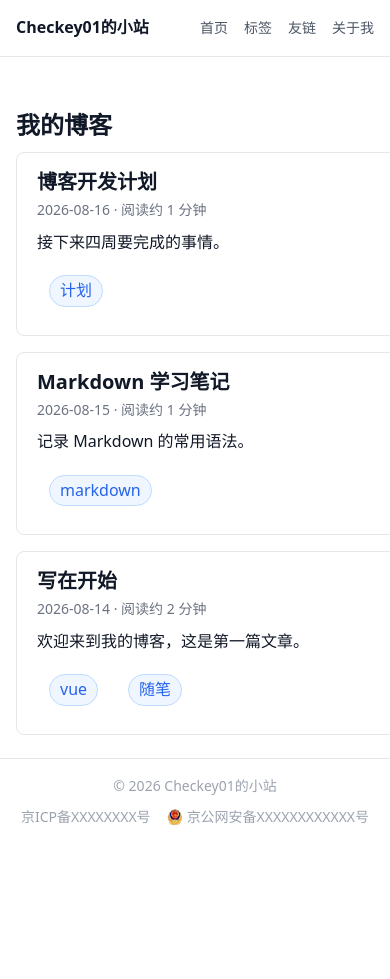
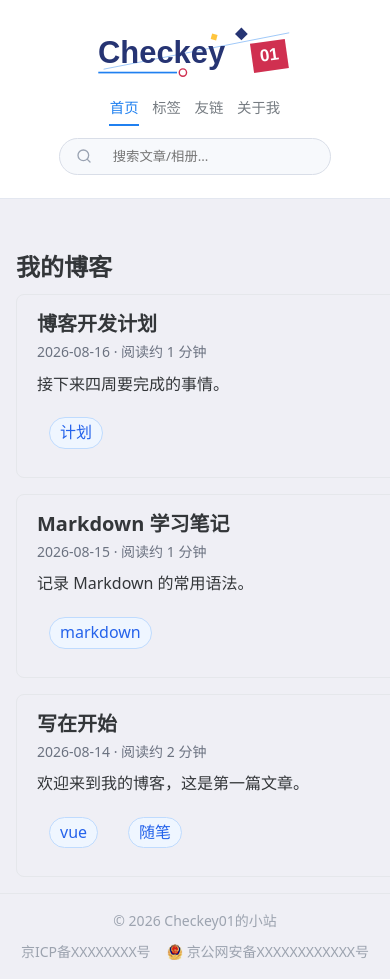
Before and after one commit to CheckeyZerone/Checkey01-Blog-Simple-Frontend, a Vue app: page / in a window 390 px wide. Shown: the top 979 px of the page. Before the commit the page ends 844 px from the top, so only its background shows below. Built offline with nearby package versions, Linux system fonts and the light colour scheme.

Commit message:
feat: 重构导航栏并调整全局配色

```diff
--- a/src/assets/main.css
+++ b/src/assets/main.css
@@ -1,10 +1,22 @@
 /* 全局基础样式 */
 :root {
-  --text-primary: #111827;
-  --text-secondary: #6b7280;
-  --border: #e5e7eb;
-  --accent: #2563eb;
+  --main-blue: #2080f0;
+  --deep-blue: #263473;
+  --light-blue: #eaf2ff;
+  --red: #d03050;
+  --pink: #ff8e9b;
+  --yellow: #ffc53d;
+  --white: #ffffff;
+  --text-primary: #333639;
+  --text-secondary: #767c82;
+  --text-info: #9aa3b2;
+  --web-bg-color: #efeff5;
+  --border: #e3e7f0;
   --bg-code: #f6f8fa;
+  --main-color: var(--main-blue);
+  --accent: var(--main-blue);
+  --code-block-bg-color: var(--deep-blue);
+  --tag-bg-color: var(--light-blue);
 }
 
 body {
@@ -18,7 +30,7 @@ body {
     sans-serif;
   color: var(--text-primary);
   line-height: 1.7;
-  background: #fff;
+  background: var(--web-bg-color);
 }
 
 a {
--- a/src/components/AppHeader.vue
+++ b/src/components/AppHeader.vue
@@ -2,13 +2,45 @@
 
 <template>
   <header class="site-header">
-    <RouterLink to="/" class="logo">Checkey01的小站</RouterLink>
-    <nav class="nav">
-      <RouterLink to="/" class="nav-link">首页</RouterLink>
-      <RouterLink to="/tags" class="nav-link">标签</RouterLink>
-      <RouterLink to="/links" class="nav-link">友链</RouterLink>
-      <RouterLink to="/about" class="nav-link">关于我</RouterLink>
-    </nav>
+    <div class="wrap">
+      <RouterLink to="/" class="logo">
+        <img src="/blog-logo-text.svg" alt="Checkey01的小站" class="logo-svg" />
+      </RouterLink>
+      <nav class="nav">
+        <RouterLink to="/" class="nav-link" exact-active-class="active">首页</RouterLink>
+        <RouterLink to="/tags" class="nav-link" active-class="active">标签</RouterLink>
+        <RouterLink to="/links" class="nav-link" active-class="active">友链</RouterLink>
+        <RouterLink to="/about" class="nav-link" active-class="active">关于我</RouterLink>
+      </nav>
+      <div class="search">
+        <div class="search-icon-area">
+          <svg
+            xmlns="http://www.w3.org/2000/svg"
+            width="16"
+            height="16"
+            viewBox="0 0 24 24"
+            fill="none"
+            stroke="currentColor"
+            stroke-width="2"
+            stroke-linecap="round"
+            stroke-linejoin="round"
+            data-lucide="search"
+            aria-hidden="true"
+            class="search-icon"
+          >
+            <path d="m21 21-4.34-4.34"></path>
+            <circle cx="11" cy="11" r="8"></circle>
+          </svg>
+        </div>
+
+        <input
+          type="search"
+          class="search-input"
+          placeholder="搜索文章/相册..."
+          aria-label="搜索文章"
+        />
+      </div>
+    </div>
   </header>
 </template>
 
@@ -18,34 +50,158 @@
   justify-content: space-between;
   align-items: center;
   padding: 0 1.25rem;
-  height: 3.5rem;
-  border-bottom: 1px solid #e5e7eb;
+  /* height: 3.5rem; */
+  border-bottom: 1px solid var(--border);
   background: #fff;
 }
+.wrap {
+  width: 72rem;
+  height: auto;
+  max-width: 100%;
+  margin: 0 auto;
+  padding: 0 1.5rem;
+  display: grid;
+  grid-template-columns: 1fr auto 1fr;
+  align-items: center;
+  gap: 1rem;
+  box-sizing: border-box;
+}
 .logo {
+  justify-self: start;
+  display: flex;
+  align-items: center;
+  justify-content: flex-start;
+  width: 100%;
+  margin-right: auto;
   font-size: 1.125rem;
   font-weight: 600;
   color: #111827;
   text-decoration: none;
 }
+
+.logo-svg {
+  width: auto;
+  height: 3.5rem;
+}
+
 .nav {
+  justify-self: center;
+  margin: 0 auto;
   display: flex;
-  gap: 1rem;
+  gap: 1.5rem;
 }
 .nav-link {
-  color: #4b5563;
+  padding: 0.3rem 0.05rem;
+  border-bottom: 2px solid transparent;
+  font-size: 0.9rem;
+  color: var(--text-secondary);
   text-decoration: none;
-  font-size: 0.875rem;
+  white-space: nowrap;
 }
+
 .nav-link:hover {
-  color: #2563eb;
+  color: var(--main-color);
+  /* border-bottom: 1px dashed; */
 }
+
+.nav-link.active {
+  color: var(--main-color);
+  border-bottom-color: var(--main-color);
+  font-weight: 500;
+}
+
+.search {
+  justify-self: end;
+  margin-left: auto;
+  display: flex;
+  align-items: center;
+  width: 11rem;
+  height: 2.2rem;
+  border: 1px solid #d9dee8;
+  border-radius: 999px;
+  background: #f7f9fc;
+  color: var(--text-primary);
+  padding: 0 0.4rem;
+}
+
+.search-icon-area {
+  display: flex;
+  width: 2.2rem;
+  height: 2.2rem;
+  align-items: center;
+  justify-content: center;
+  flex-shrink: 0;
+}
+
+.search-icon-area:hover {
+  cursor: pointer;
+}
+
+.search-icon {
+  display: block;
+  width: 1rem;
+  height: 1rem;
+  color: #9aa3b2;
+  pointer-events: none;
+}
+
+.search-input {
+  flex: 1;
+  min-width: 0;
+  height: 100%;
+  padding: 0 0.8rem 0 0.2rem;
+  border: none;
+  border-radius: 999px;
+  background: transparent;
+  color: var(--text-primary);
+  font-family: inherit;
+  outline: none;
+}
+
 @media (max-width: 640px) {
-  .site-header {
-    padding: 0 1rem;
+  .wrap {
+    display: grid;
+    grid-template-columns: 1fr;
+    grid-template-rows: auto auto auto;
+    gap: 0.75rem;
+    padding: 0.75rem 1rem;
   }
+
+  .logo,
+  .nav,
+  .search {
+    justify-self: center;
+    margin: 0;
+    width: auto;
+  }
+
   .logo {
     font-size: 1rem;
   }
+
+  .nav {
+    gap: 0.75rem;
+    justify-content: center;
+    flex-wrap: wrap;
+  }
+
+  .site-header {
+    height: auto;
+    padding: 0.7rem 1rem;
+    flex-wrap: wrap;
+    gap: 0.5rem;
+  }
+  .search {
+    display: flex;
+    align-items: center;
+    gap: 0.5rem;
+    width: auto;
+    min-width: 12rem;
+  }
+  .search-input {
+    flex: 1;
+    width: auto;
+    min-width: 7.5rem;
+  }
 }
 </style>
```
Also changed, not shown: public/blog-logo-text.svg (added).
